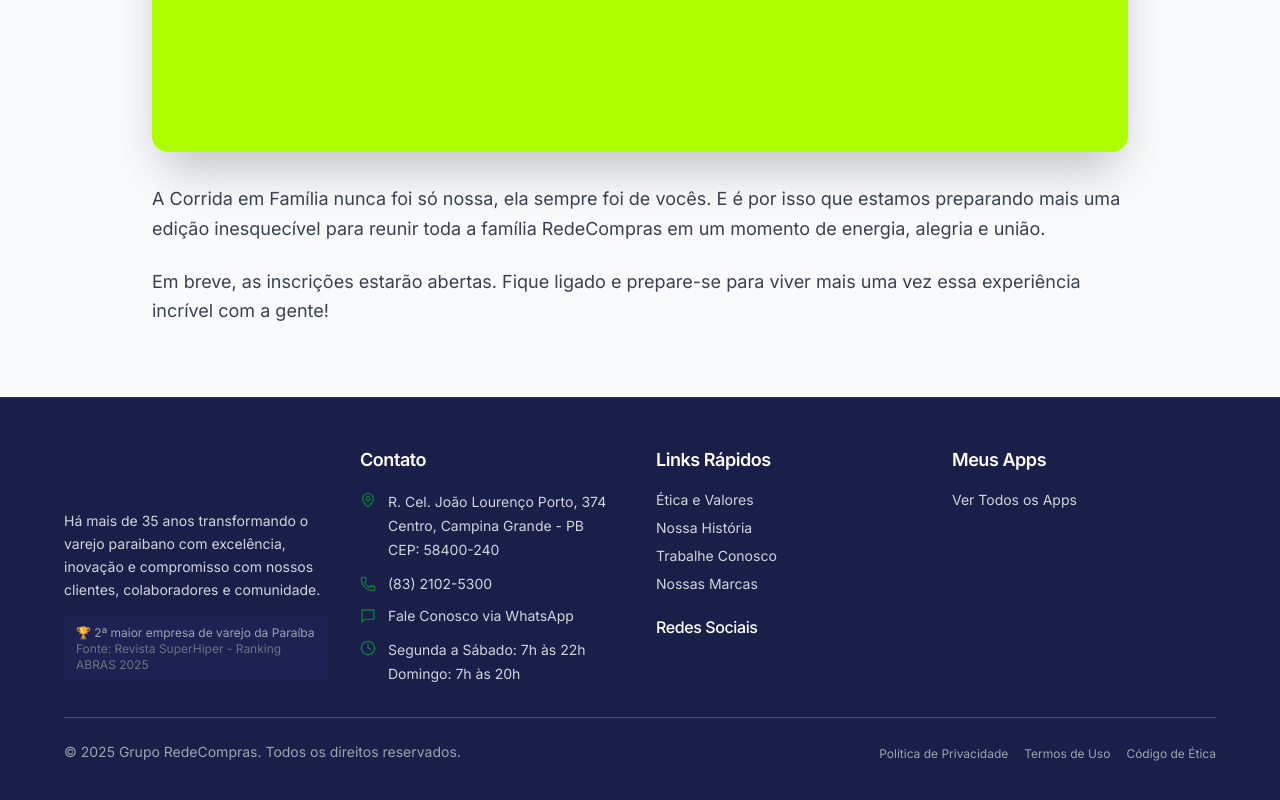
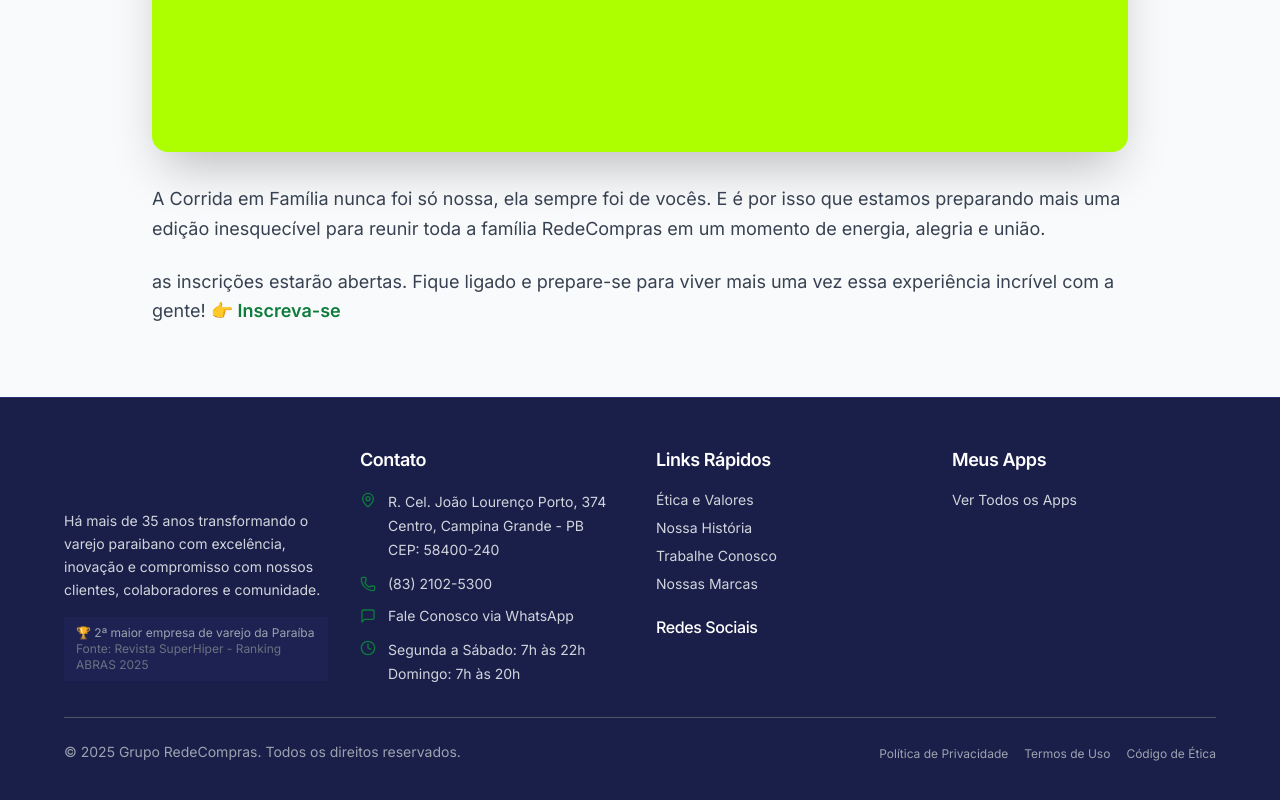
Before and after one commit to FelipeBritogrc/institucionalGRC, a React (Vite) app: page /noticias/corrida-em-familia-2026 in a window 1280 px wide. Shown: the part 810-1610 px from the top of the page. Built offline with nearby package versions, Linux system fonts and the light colour scheme; grey boxes are pictures that could not be loaded; a web font is replaced by a local one.

Commit message:
add link news

```diff
--- a/src/data/news.ts
+++ b/src/data/news.ts
@@ -28,8 +28,8 @@ export const NEWS_DATA = [
       "Vocês pediram, e a gente ouviu! A Corrida em Família RedeCompras está de volta em 2026, ainda maior, mais especial e feita para todos vocês.",
     content: `A Corrida em Família nunca foi só nossa, ela sempre foi de vocês. E é por isso que estamos preparando mais uma edição inesquecível para reunir toda a família RedeCompras em um momento de energia, alegria e união.
 
-Em breve, as inscrições estarão abertas. Fique ligado e prepare-se para viver mais uma vez essa experiência incrível com a gente!
-
+    as inscrições estarão abertas. Fique ligado e prepare-se para viver mais uma vez essa experiência incrível com a gente!
+    <InlineLink href="https://www.smcrono.com.br/evento/4124/corrida-em-familia-rede-compras">👉 Inscreva-se</InlineLink>
 `,
   },
   //<InlineLink href="https://www.smcrono.com.br/evento/2185/corrida-em-familia-rede-compras">👉 Inscreva-se</InlineLink>
```
